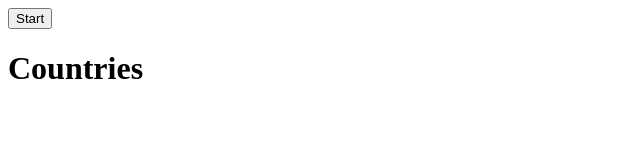
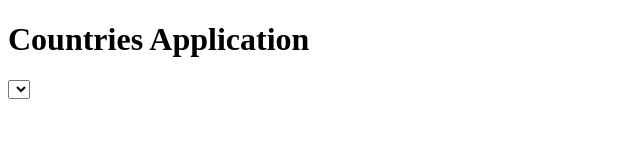
Before and after one commit to DeepCFoxXx/Countries_API, a website: page index.html in a window 1280 px wide. Shown: the whole page, without its empty margins (0-640 px from the left). Drawn offline with Linux system fonts and the light colour scheme.

Commit message:
html started

```diff
--- a/index.html
+++ b/index.html
@@ -3,14 +3,24 @@
 
 <head>
   <title>Country App</title>
+  <link rel='stylesheet' type='text/css' href='style.css'>
   <script src='index.js'></script>
 </head>
 
 <body>
-    <button id='start'>Start</button>
-    <h1>Countries</h1>
-    <ul id='country-list'>
+  <h1>Countries Application</h1>
+
+  <div id="drop">
+    <select id="countries-dropdown"></select>
+  </div>
+
+  <ul id='country-info'>
   </ul>
+  <ul id='country-info'>
+  </ul>
+  <ul id='neighbouring-countries'>
+  </ul>
+
 </body>
 
 
```
Lines whose indentation alone changed are shown as unchanged.
